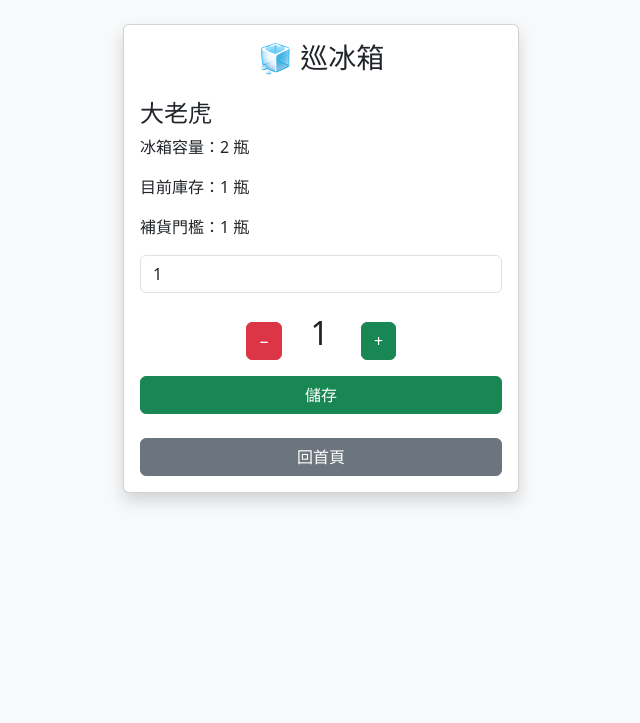
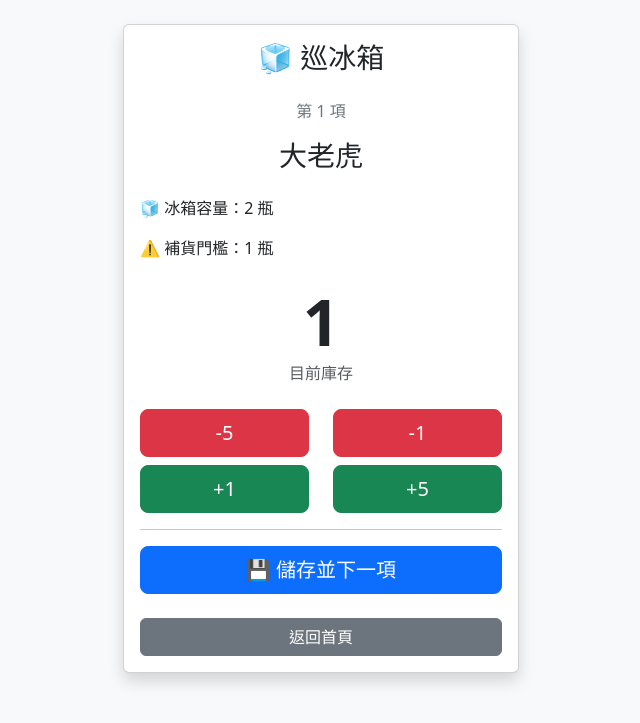
Before and after one commit to pojen22/qinxiang-store, a Flask app: page /scan/1 in a window 1280 px wide. Shown: the top 723 px of the page, without its empty margins (319-959 px from the left). Run offline with Flask 3, Linux system fonts and the light colour scheme; data comes from the database, SQL or seed files in the repository.

Commit message:
Release V2.1

```diff
--- a/web/app.py
+++ b/web/app.py
@@ -1,16 +1,9 @@
-import os
-import sqlite3
+from routes.home import register as home_register
+from db import get_connection
 from flask import Flask, render_template, request, redirect
 
 app = Flask(__name__)
-
-BASE_DIR = os.path.dirname(os.path.dirname(os.path.abspath(__file__)))
-DATABASE = os.path.join(BASE_DIR, "database", "qinxiang_store.db")
-
-@app.route("/")
-def home():
-
-    return render_template("index.html")
+home_register(app)
 
 
 @app.route("/search", methods=["GET", "POST"])
@@ -23,7 +16,7 @@ def search():
 
         keyword = request.form["keyword"].strip()
 
-        conn = sqlite3.connect(DATABASE)
+        conn = get_connection()
         cursor = conn.cursor()
 
         cursor.execute("""
@@ -53,7 +46,7 @@ def search():
 @app.route("/scan/<int:order>", methods=["GET", "POST"])
 def scan(order):
 
-    conn = sqlite3.connect(DATABASE)
+    conn = get_connection()
     cursor = conn.cursor()
 
     if request.method == "POST":
@@ -106,7 +99,7 @@ def scan(order):
 @app.route("/restock")
 def restock():
 
-    conn = sqlite3.connect(DATABASE)
+    conn = get_connection()
     cursor = conn.cursor()
 
     cursor.execute("""
@@ -130,7 +123,7 @@ def restock():
 @app.route("/products")
 def products():
 
-    conn = sqlite3.connect(DATABASE)
+    conn = get_connection()
     cursor = conn.cursor()
 
     cursor.execute("""
@@ -155,7 +148,7 @@ def products():
 @app.route("/edit/<int:id>", methods=["GET", "POST"])
 def edit(id):
 
-    conn = sqlite3.connect(DATABASE)
+    conn = get_connection()
     cursor = conn.cursor()
 
     if request.method == "POST":
@@ -210,5 +203,59 @@ def edit(id):
         row=row
     )
 
+@app.route("/add", methods=["GET", "POST"])
+def add():
+
+    conn = get_connection()
+    cursor = conn.cursor()
+
+    if request.method == "POST":
+
+        cursor.execute("""
+        INSERT INTO products(
+            name,
+            barcode,
+            price,
+            fridge_max,
+            fridge_now,
+            display_order,
+            restock_threshold
+        )
+        VALUES(?,?,?,?,?,?,?)
+        """, (
+            request.form["name"],
+            request.form["barcode"],
+            request.form["price"],
+            request.form["fridge_max"],
+            request.form["fridge_now"],
+            request.form["display_order"],
+            request.form["restock_threshold"]
+        ))
+
+        conn.commit()
+        conn.close()
+
+        return redirect("/products")
+
+    conn.close()
+
+    return render_template("add_product.html")
+
+@app.route("/delete/<int:id>")
+def delete(id):
+
+    conn = get_connection()
+    cursor = conn.cursor()
+
+    cursor.execute(
+        "DELETE FROM products WHERE id=?",
+        (id,)
+    )
+
+    conn.commit()
+    conn.close()
+
+    return redirect("/products")
+
 if __name__ == "__main__":
     app.run(debug=True)
--- /dev/null
+++ b/web/db.py
@@ -0,0 +1,9 @@
+import os
+import sqlite3
+
+BASE_DIR = os.path.dirname(os.path.dirname(os.path.abspath(__file__)))
+DATABASE = os.path.join(BASE_DIR, "database", "qinxiang_store.db")
+
+
+def get_connection():
+    return sqlite3.connect(DATABASE)
--- a/web/templates/scan.html
+++ b/web/templates/scan.html
@@ -4,7 +4,6 @@
 <head>
 
     <meta charset="UTF-8">
-
     <meta name="viewport" content="width=device-width, initial-scale=1">
 
     <title>巡冰箱</title>
@@ -22,64 +21,117 @@
         <div class="card-body">
 
             <h3 class="text-center mb-4">
-
                 🧊 巡冰箱
-
             </h3>
 
-<h4>{{ product[0] }}</h4>
+            <div class="text-center text-secondary mb-3">
+                第 {{ order }} 項
+            </div>
 
-<p>冰箱容量：{{ product[1] }} 瓶</p>
+            <h3 class="text-center mb-4">
+                {{ product[0] }}
+            </h3>
 
-<p>目前庫存：{{ product[2] }} 瓶</p>
+            <p>🧊 冰箱容量：{{ product[1] }} 瓶</p>
 
-<p>補貨門檻：{{ product[3] }} 瓶</p>
+            <p>⚠️ 補貨門檻：{{ product[3] }} 瓶</p>
 
             <form method="post" action="/scan/{{ order }}">
 
                 <input
-class="form-control mb-3"
-type="number"
+                    id="qty"
+                    type="hidden"
                     name="fridge_now"
-value="{{ product[2] }}"
-min="0"
-max="{{ product[1] }}"
-required>
+                    value="{{ product[2] }}">
 
-<div class="text-center mb-3">
+                <div class="text-center my-4">
+
+                    <div
+                        id="value"
+                        class="display-3 fw-bold">
+
+                        {{ product[2] }}
+
+                    </div>
+
+                    <div class="text-muted">
+
+                        目前庫存
+
+                    </div>
+
+                </div>
+
+                <div class="d-grid gap-2">
+
+                    <div class="row">
+
+                        <div class="col-6">
 
                             <button
                                 type="button"
-        class="btn btn-danger"
-        onclick="minus()">
+                                class="btn btn-danger btn-lg w-100"
+                                onclick="change(-5)">
 
-        −
-
-    </button>
-
-    <span
-        id="value"
-        class="mx-4 fs-2">
-
-        {{ product[2] }}
-
-    </span>
-
-    <button
-        type="button"
-        class="btn btn-success"
-        onclick="plus()">
-
-        +
+                                -5
 
                             </button>
 
                         </div>
 
+                        <div class="col-6">
+
                             <button
-class="btn btn-success w-100">
+                                type="button"
+                                class="btn btn-danger btn-lg w-100"
+                                onclick="change(-1)">
 
-儲存
+                                -1
+
+                            </button>
+
+                        </div>
+
+                    </div>
+
+                    <div class="row">
+
+                        <div class="col-6">
+
+                            <button
+                                type="button"
+                                class="btn btn-success btn-lg w-100"
+                                onclick="change(1)">
+
+                                +1
+
+                            </button>
+
+                        </div>
+
+                        <div class="col-6">
+
+                            <button
+                                type="button"
+                                class="btn btn-success btn-lg w-100"
+                                onclick="change(5)">
+
+                                +5
+
+                            </button>
+
+                        </div>
+
+                    </div>
+
+                </div>
+
+                <hr>
+
+                <button
+                    class="btn btn-primary btn-lg w-100">
+
+                    💾 儲存並下一項
 
                 </button>
 
@@ -91,7 +143,7 @@ class="btn btn-success w-100">
                 href="/"
                 class="btn btn-secondary w-100">
 
-回首頁
+                返回首頁
 
             </a>
 
@@ -103,33 +155,26 @@ class="btn btn-secondary w-100">
 
 <script>
 
-const input = document.querySelector("input[name='fridge_now']");
+const input = document.getElementById("qty");
 const value = document.getElementById("value");
 
-function plus(){
+const MAX = {{ product[1] }};
+
+function change(step){
 
     let n = Number(input.value);
 
-    n++;
+    n += step;
 
-    input.value = n;
-
-    value.innerText = n;
-
+    if(n < 0){
+        n = 0;
     }
 
-function minus(){
-
-    let n = Number(input.value);
-
-    if(n>0){
-
-        n--;
-
+    if(n > MAX){
+        n = MAX;
     }
 
     input.value = n;
-
     value.innerText = n;
 
 }
```
Also changed, not shown: web/routes/home.py (added, +8 -0 lines), web/templates/add_product.html (added, +66 -0 lines), web/templates/products.html (+20 -3 lines). Lines whose indentation alone changed are shown as unchanged.
